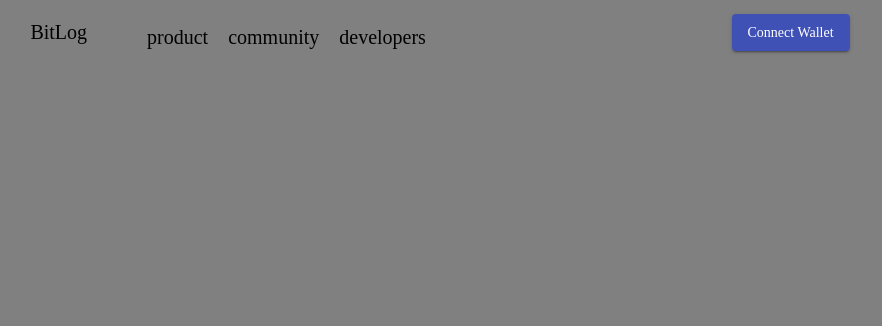
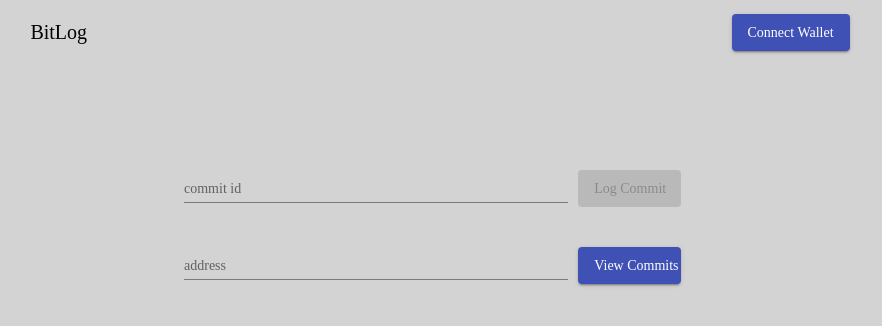
Before and after one commit to defi-ira/bitlog-app, an Angular app: page / in a window 1280 px wide. Shown: the top 326 px of the page, without its empty margins (200-1082 px from the left). Built offline with nearby package versions, Linux system fonts and the light colour scheme; what web3 would draw is missing.

Commit message:
add commit and lookup form fields

```diff
--- a/src/app/app.module.ts
+++ b/src/app/app.module.ts
@@ -6,6 +6,8 @@ import { MatToolbarModule } from '@angular/material/toolbar';
 import { MatButtonModule } from '@angular/material/button';
 import { ContractService } from './services/ContractService';
 import { NoopAnimationsModule } from '@angular/platform-browser/animations';
+import { MatInputModule } from '@angular/material/input';
+import { MatFormFieldModule } from '@angular/material/form-field';
 
 @NgModule({
   declarations: [
@@ -15,7 +17,9 @@ import { NoopAnimationsModule } from '@angular/platform-browser/animations';
     BrowserModule,
     NoopAnimationsModule,
     MatToolbarModule,
-    MatButtonModule
+    MatButtonModule,
+    MatInputModule,
+    MatFormFieldModule
   ],
   providers: [ContractService],
   bootstrap: [BitLogAppComponent]
--- a/src/app/bit-log-app/bit-log-app.component.css
+++ b/src/app/bit-log-app/bit-log-app.component.css
@@ -25,7 +25,6 @@ li.no-bullet {
 .header > * {
     color: black;
     text-decoration: none;
-
 }
 
 a {
@@ -44,3 +43,25 @@ a {
 .active-route {
     text-decoration: underline;
 }
+
+.add-commit-form {
+    padding-top: 100px;
+    width: 40%;
+    margin: auto auto;
+}
+
+.full-width {
+    width: 75%;
+}
+
+.view-address-form {
+    padding-top: 20px;
+    width: 40%;
+    margin: auto auto;
+}
+
+.small-form-button {
+    width: 20%;
+    margin: auto 2%;
+    text-align: center;
+}
--- a/src/app/bit-log-app/bit-log-app.component.html
+++ b/src/app/bit-log-app/bit-log-app.component.html
@@ -3,15 +3,31 @@
         <a routerLink="/" routerLinkActive="inactive" ariaCurrentWhenActive="page" id="icon-slot">
             BitLog
         </a>
-        <span class="large-spacer"></span>
-        <li class="no-bullet"><a routerLink="#product" routerLinkActive="active-route" ariaCurrentWhenActive="page">product</a></li>
-        <span class="spacer"></span>
-        <li class="no-bullet"><a routerLink="#community" routerLinkActive="active-route" ariaCurrentWhenActive="page">community</a></li>
-        <span class="spacer"></span>
-        <li class="no-bullet"><a routerLink="#developers" routerLinkActive="active-route" ariaCurrentWhenActive="page">developers</a></li>
 
         <span class="right-spacer"></span>
         <button *ngIf="!walletConnected()" mat-raised-button color="primary" style="color: white;" (click)="openMetamask()">Connect Wallet</button>
         <button *ngIf="walletConnected()" mat-raised-button color="primary" style="color: white;" (click)="openMetamask()">{{ shortAddress() }}</button>
-      </mat-toolbar>
+    </mat-toolbar>
+
+    <form class="add-commit-form">
+        <mat-form-field class="full-width">
+            <mat-label>commit id</mat-label>
+            <input matInput placeholder="Ox...">
+        </mat-form-field>
+        <button mat-raised-button color="primary" class="small-form-button" *ngIf="!walletConnected()" disabled>Log Commit</button>
+        <button mat-raised-button color="primary" class="small-form-button" *ngIf="walletConnected()" (click)="logCommit($event)">Log Commit</button>
+    </form>
+
+    <form class="view-address-form">
+        <mat-form-field class="full-width">
+            <mat-label>address</mat-label>
+            <input matInput placeholder="Ox..." value="{{ address }}">
+        </mat-form-field>
+        <button mat-raised-button color="primary" class="small-form-button" (click)="viewAddress($event)">View Commits</button>
+    </form>
+
+    <div class="commit-list">
+
+    </div>
+
 </div>
--- a/src/app/bit-log-app/bit-log-app.component.ts
+++ b/src/app/bit-log-app/bit-log-app.component.ts
@@ -26,6 +26,14 @@ export class BitLogAppComponent implements OnInit {
         return this.address.slice(0,4) + "..." + this.address.slice(39,42)
     }
 
+    public logCommit(e: any) {
+        e.preventDefault();
+    }
+
+    public viewAddress(e: any) {
+        e.preventDefault();
+    }
+
     openMetamask(){
         this.contractService.openMetamask().then(resp =>{
             this.address = resp;
--- a/src/index.html
+++ b/src/index.html
@@ -17,7 +17,7 @@
             margin: 0;
         }
         body {
-            background-color: grey;
+            background-color: lightgrey;
         }
     </style>
   <bit-log-app></bit-log-app>
```
